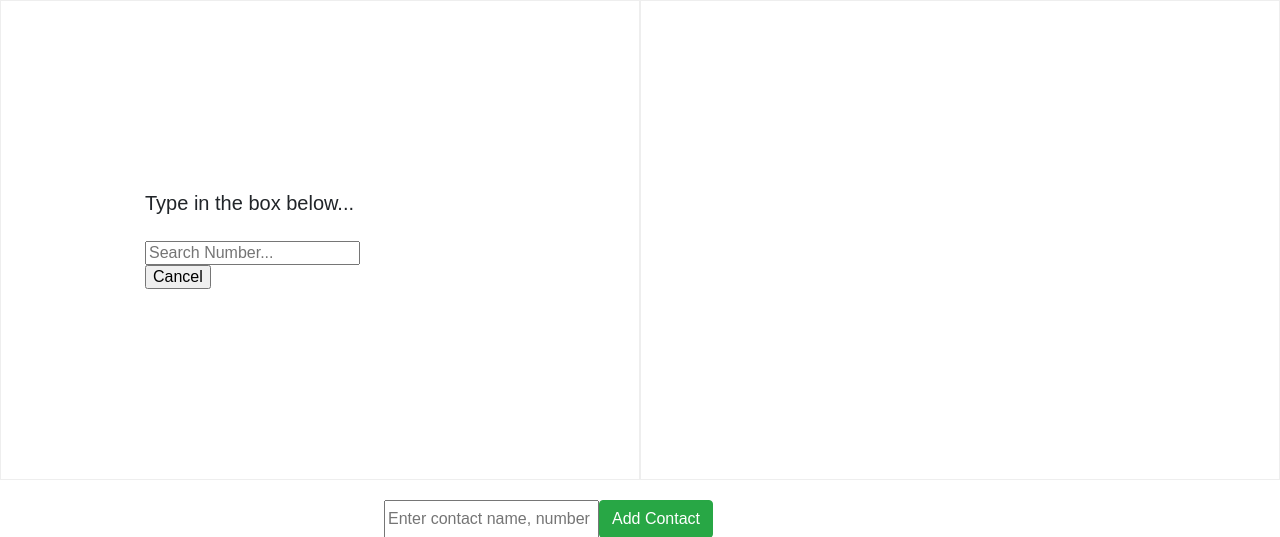
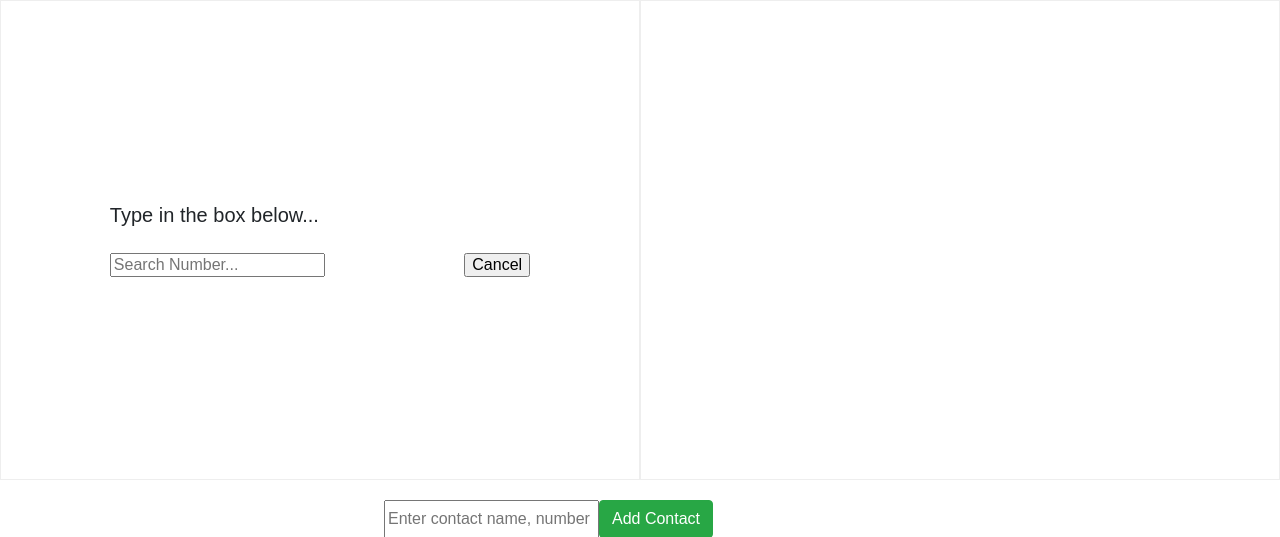
Before and after one commit to Vidit-jindal/Trie, a PHP site: page / in a window 1280 px wide. Shown: the part 61-598 px from the top of the page. Run offline with PHP 8.4, Linux system fonts and the light colour scheme.

Commit message:
Update style2.css

```diff
--- a/style2.css
+++ b/style2.css
@@ -5,3 +5,9 @@
 body {
     font: 16px Arial;
 }
+
+/*the container must be positioned relative:*/
+.autocomplete {
+    position: relative;
+    display: inline-block;
+}
```
